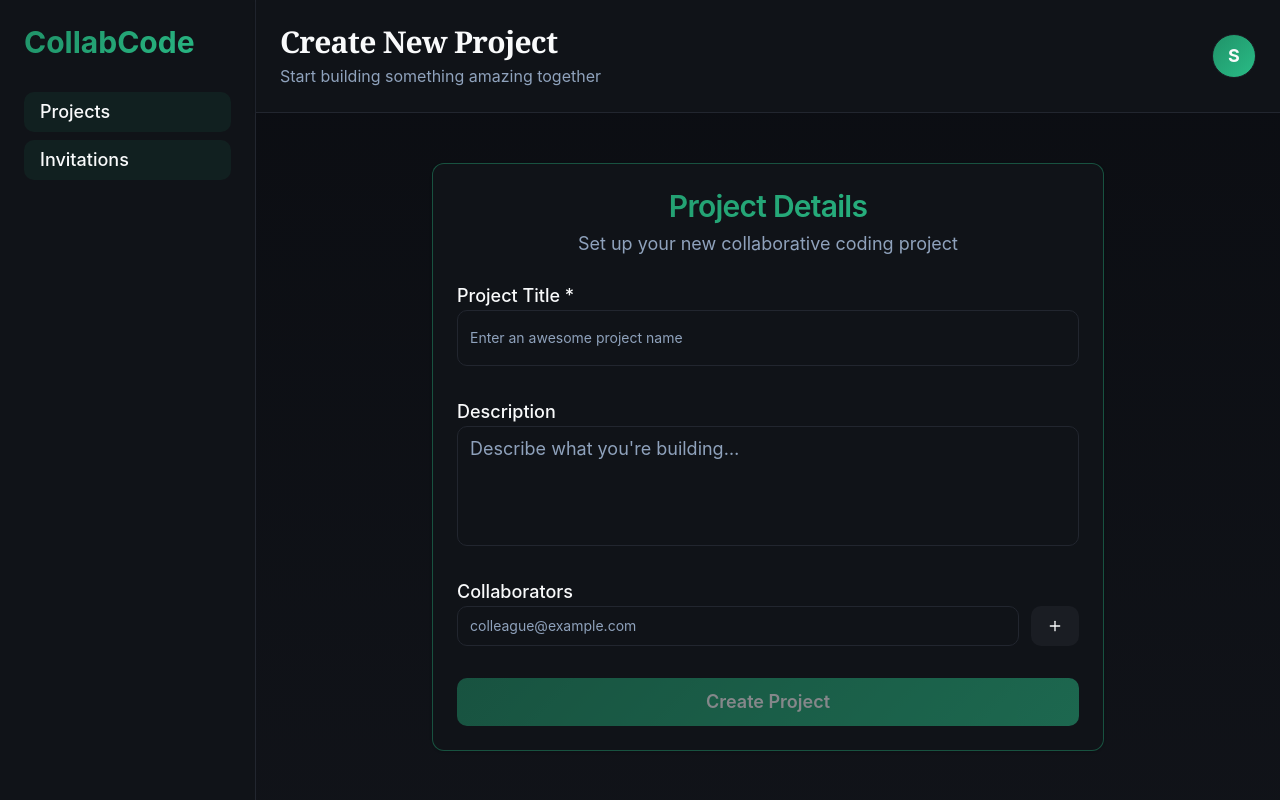
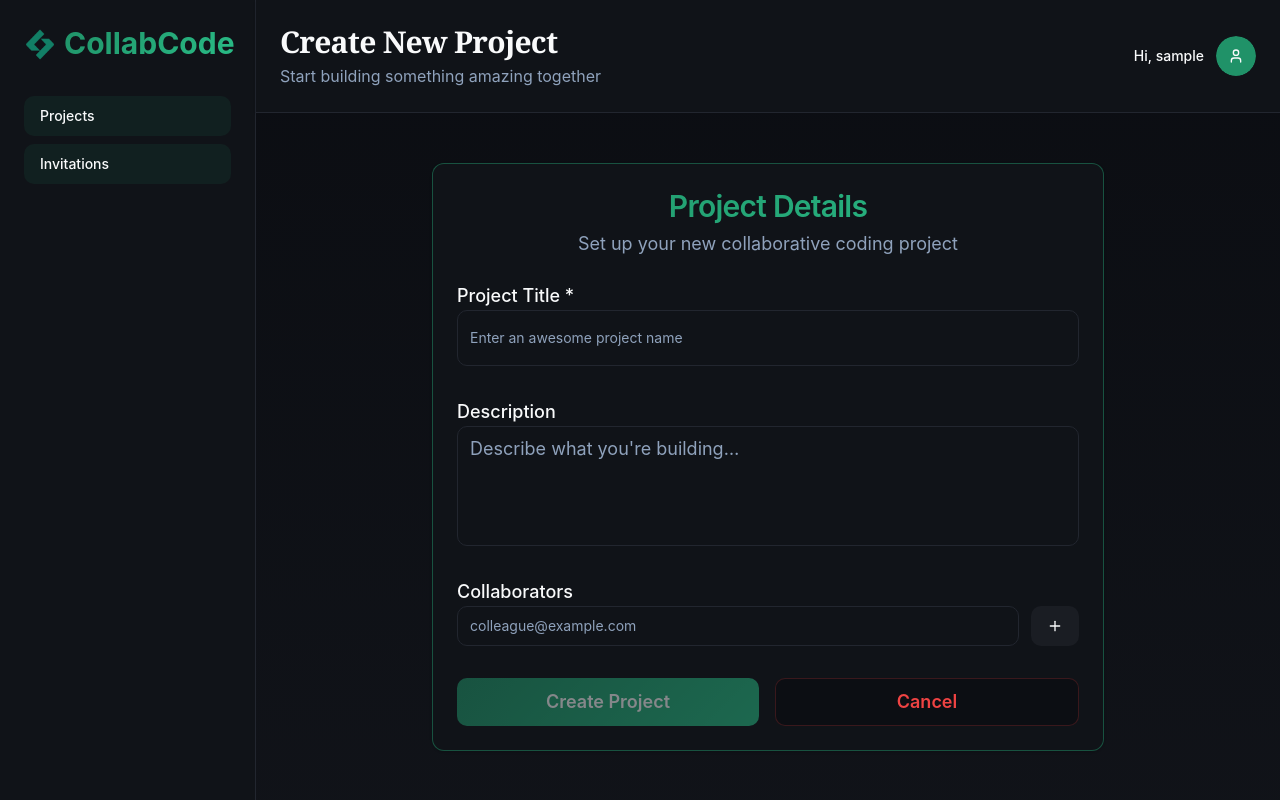
Before and after one commit to yumyum-web/realtime-collaborative-code-editor, a Next.js app in the folder apps/nextjs-app/: page /projects/create in a window 1280 px wide. Built offline with nearby package versions, Linux system fonts and the light colour scheme; sample sign-in values are in the browser's storage.

Commit message:
Enhance CreateProjectPage UI with user avatar, status, and role information; refactor button styles for consistency

```diff
--- a/apps/nextjs-app/app/projects/create/page.tsx
+++ b/apps/nextjs-app/app/projects/create/page.tsx
@@ -13,7 +13,10 @@ import {
   CardContent,
 } from "@/app/components/ui/card";
 import { Badge } from "@/app/components/ui/badge";
-import { Plus, X, User, LogOut } from "lucide-react";
+import { Avatar, AvatarFallback } from "@/app/components/ui/avatar";
+import { Separator } from "@/app/components/ui/separator";
+import { Plus, X, User, LogOut, Mail, Shield, CheckCircle } from "lucide-react";
+import LogoTitle from "../../components/LogoTitle";
 
 export default function CreateProjectPage() {
   const [title, setTitle] = useState("");
@@ -94,22 +97,20 @@ export default function CreateProjectPage() {
       {/* Sidebar */}
       <aside className="w-64 bg-card border-r border-border flex flex-col p-6 min-h-screen">
         <div className="mb-8">
-          <h1 className="text-3xl font-bold bg-gradient-primary bg-clip-text text-transparent">
-            CollabCode
-          </h1>
+          <LogoTitle />
         </div>
 
         <nav className="flex-1 flex flex-col gap-2">
           <Button
             variant="ghost"
-            className="w-full justify-start text-lg bg-accent/10 hover:bg-accent/100 transition-all"
+            className="w-full justify-start text-sm bg-accent/10 hover:bg-accent/100 transition-all"
             onClick={() => router.push("/projects")}
           >
             Projects
           </Button>
           <Button
             variant="ghost"
-            className="w-full justify-start text-lg bg-accent/10 hover:bg-accent/100 transition-all"
+            className="w-full justify-start text-sm bg-accent/10 hover:bg-accent/100 transition-all"
             onClick={() => router.push("/invitations")}
           >
             Invitations
@@ -131,31 +132,67 @@ export default function CreateProjectPage() {
           </div>
 
           {/* User menu */}
-          <div className="relative" ref={popupRef}>
-            <Button
-              variant="outline"
-              size="icon"
-              className="relative h-11 w-11 rounded-full bg-gradient-primary hover:shadow-glow transition"
-              onClick={() => setShowPopup((p) => !p)}
+          <div className="relative flex items-center gap-3" ref={popupRef}>
+            <span className="hidden sm:inline text-sm font-medium text-foreground">
+              Hi, {user?.username || "User"}
+            </span>
+            <Avatar
+              className="cursor-pointer hover:ring-2 hover:ring-primary/20 transition-all"
+              onClick={() => setShowPopup(!showPopup)}
             >
-              <span className="text-lg font-bold text-primary-foreground">
-                {user?.username?.charAt(0)?.toUpperCase() || "U"}
-              </span>
-            </Button>
+              <AvatarFallback className="bg-primary text-primary-foreground">
+                <User className="h-4 w-4" />
+              </AvatarFallback>
+            </Avatar>
 
             {showPopup && user && (
-              <div className="absolute right-0 mt-2 w-64 bg-popover border border-border rounded-lg shadow-lg p-4 z-50 animate-slide-up">
-                <div className="flex items-center gap-3 mb-3">
-                  <div className="h-10 w-10 rounded-full bg-gradient-primary flex items-center justify-center">
-                    <User className="h-5 w-5 text-primary-foreground" />
+              <Card className="absolute right-0 top-full mt-1 w-80 z-50 border border-primary shadow-lg">
+                <CardContent className="p-4 space-y-4">
+                  {/* Email */}
+                  <div className="flex items-center justify-between">
+                    <div className="flex items-center gap-2">
+                      <Mail className="h-4 w-4 text-primary" />
+                      <span className="text-sm font-medium text-muted-foreground">
+                        Email
+                      </span>
                     </div>
-                  <div>
-                    <p className="font-semibold">{user.username}</p>
-                    <p className="text-sm text-muted-foreground">
+                    <span
+                      className="text-sm text-foreground truncate max-w-48"
+                      title={user.email}
+                    >
                       {user.email}
-                    </p>
+                    </span>
                   </div>
+
+                  {/* Status */}
+                  <div className="flex items-center justify-between">
+                    <div className="flex items-center gap-2">
+                      <CheckCircle className="h-4 w-4 text-green-500" />
+                      <span className="text-sm font-medium text-muted-foreground">
+                        Status
+                      </span>
                     </div>
+                    <span className="text-sm text-green-600 font-medium">
+                      Active
+                    </span>
+                  </div>
+
+                  {/* Role */}
+                  <div className="flex items-center justify-between">
+                    <div className="flex items-center gap-2">
+                      <Shield className="h-4 w-4 text-primary" />
+                      <span className="text-sm font-medium text-muted-foreground">
+                        Role
+                      </span>
+                    </div>
+                    <span className="text-sm text-foreground font-medium">
+                      Collaborator
+                    </span>
+                  </div>
+
+                  <Separator />
+
+                  {/* Logout Button */}
                   <Button
                     variant="outline"
                     className="w-full justify-start text-destructive border-destructive/20 hover:bg-destructive hover:text-destructive-foreground transition"
@@ -164,7 +201,8 @@ export default function CreateProjectPage() {
                     <LogOut className="h-4 w-4 mr-2" />
                     Logout
                   </Button>
-              </div>
+                </CardContent>
+              </Card>
             )}
           </div>
         </header>
@@ -269,13 +307,23 @@ export default function CreateProjectPage() {
                   )}
                 </div>
 
+                <div className="flex gap-4">
                   <Button
                     type="submit"
                     disabled={loading || !title.trim()}
-                  className="w-full h-12 bg-gradient-primary hover:shadow-primary disabled:opacity-50 transition text-lg font-semibold"
+                    className="flex-1 h-12 bg-gradient-primary hover:shadow-primary disabled:opacity-50 transition text-lg font-semibold"
                   >
                     {loading ? "Creating Project..." : "Create Project"}
                   </Button>
+                  <Button
+                    type="button"
+                    variant="outline"
+                    onClick={() => router.push("/projects")}
+                    className="flex-1 h-12 border-destructive/20 text-destructive hover:bg-destructive hover:text-destructive-foreground transition text-lg font-semibold"
+                  >
+                    Cancel
+                  </Button>
+                </div>
               </form>
             </CardContent>
           </Card>
```
Lines whose indentation alone changed are shown as unchanged.
